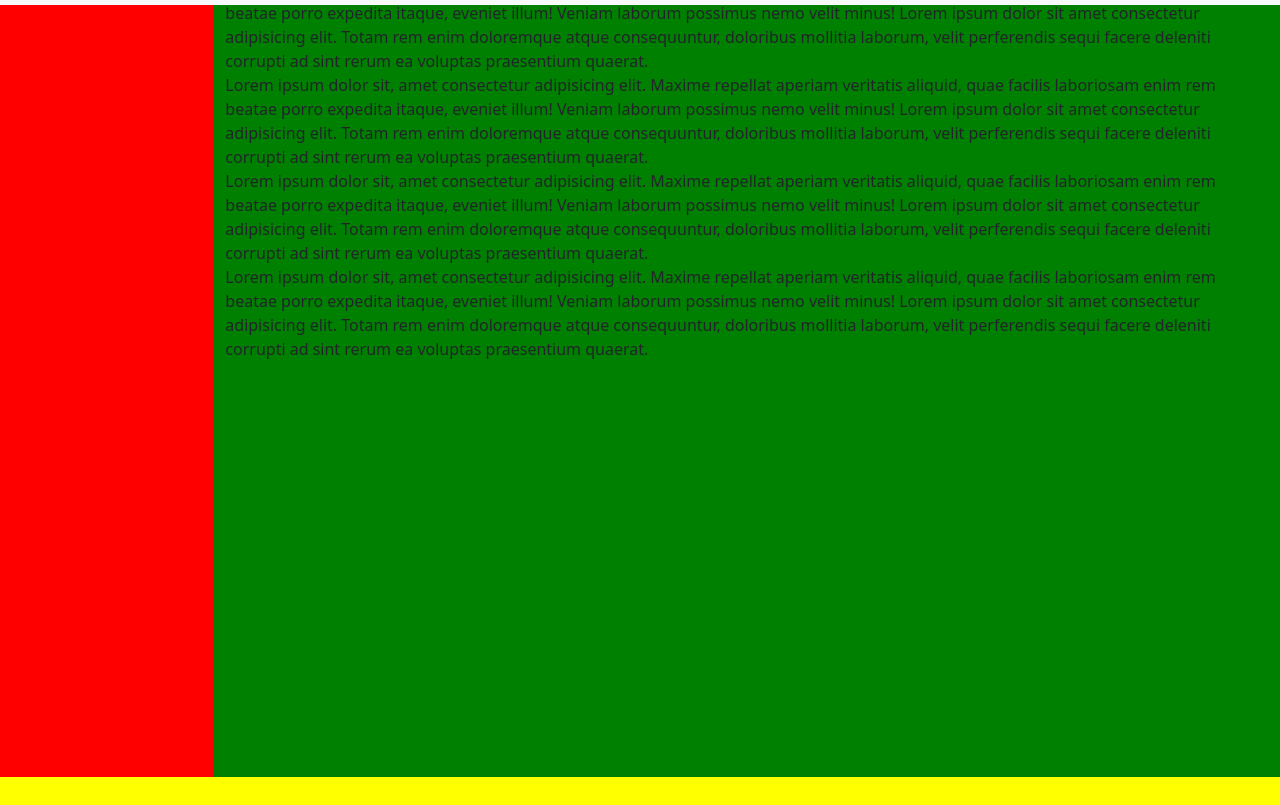
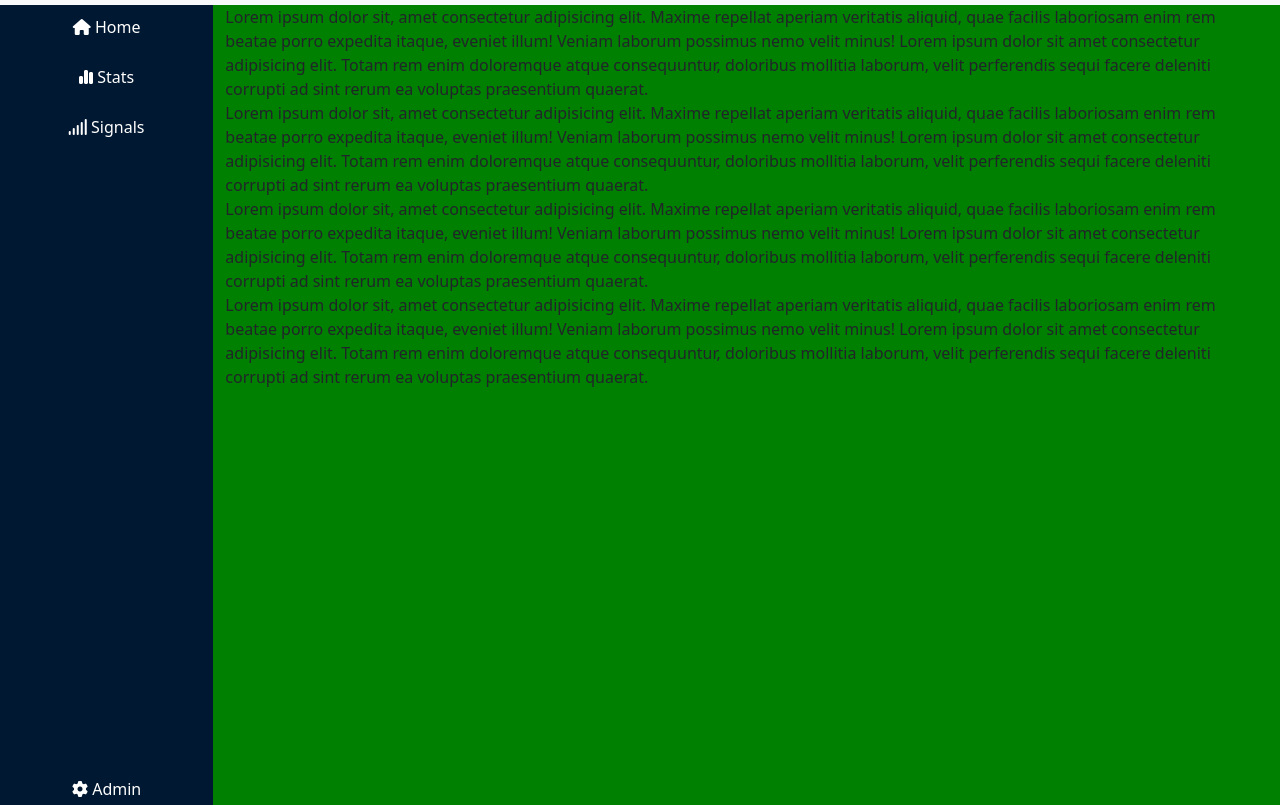
Before and after one commit to 19nikilangiu91/html-css-bootstrap-dashboard, a plain HTML site: page index.html in a window 1280 px wide. Shown: the part 71-876 px from the top of the page. Before the commit the page ends 848 px from the top, so only its background shows below. Drawn offline with nearby package versions, Linux system fonts and the light colour scheme.

Commit message:
Aside bar Done

```diff
--- a/css/style.css
+++ b/css/style.css
@@ -26,14 +26,21 @@ body{
     background-color:#e5e5e5;
 }
 
+.wrapper{
+    height: 100vh;
+}
+
 .ms_main{
+    overflow: hidden;
+    margin-top: 76px;
     height: 100vh;
 }
 
 .aside-bar{
     width: 20%;
+    flex-grow: 1;
+    background-color: #001831;
     /* DEBUG */
-    background-color: red;
 }
 
 .main-content{
@@ -43,6 +50,21 @@ body{
 }
 
 .text{
-    border: 1px solid black;
-    min-height: 50px;
+    padding: 10px;
+    width: 100%;
+    /* DEBUG */
+    /* border: 1px solid black; */
 }
+
+.special-text{
+    height:calc(100vh - 138px);
+    padding: 10px;
+    width: 100%;
+    /* DEBUG */
+    /* border: 1px solid black; */
+}
+
+a{
+    text-decoration: none;
+    color: white;
+}
--- a/index.html
+++ b/index.html
@@ -65,11 +65,35 @@
         </nav>
     </header>
 
-    <main class="ms_main d-flex mt-5">
+    <div class="wrapper">
+        <main class="ms_main d-flex">
             <div class="aside-bar">
-            <div class="container-fluid">
-                <div class="row">
-
+                <div class="row justify-content-center text-center">
+                    <div class="col-12">
+                        <div class="text">
+                            <a href="#">
+                                <i class="fa-solid fa-house"></i>
+                                <h6 class="d-none d-md-inline-block">Home</h6>
+                            </a>
+                        </div>
+                        <div class="text">
+                            <a href="#">
+                                <i class="fa-solid fa-chart-simple"></i>
+                                <h6 class="d-none d-md-inline-block">Stats</h6>
+                            </a>
+                        </div>
+                        <div class="special-text">
+                            <a href="#">
+                                <i class="fa-solid fa-signal"></i>
+                                <h6 class="d-none d-md-inline-block">Signals</h6>
+                            </a>
+                        </div>
+                        <div class="text">
+                            <a href="#">
+                                <i class="fa-solid fa-gear"></i>
+                                <h6 class="d-none d-md-inline-block">Admin</h6>
+                            </a>
+                        </div>
                     </div>
                 </div>
             </div>
@@ -92,9 +116,8 @@
                     </div>
                 </div>
             </div>
-
-
         </main>
+    </div>
 
     <script src="https://cdn.jsdelivr.net/npm/@popperjs/core@2.11.6/dist/umd/popper.min.js" integrity="sha384-oBqDVmMz9ATKxIep9tiCxS/Z9fNfEXiDAYTujMAeBAsjFuCZSmKbSSUnQlmh/jp3" crossorigin="anonymous"></script>
     <script src="https://cdn.jsdelivr.net/npm/bootstrap@5.2.2/dist/js/bootstrap.min.js" integrity="sha384-IDwe1+LCz02ROU9k972gdyvl+AESN10+x7tBKgc9I5HFtuNz0wWnPclzo6p9vxnk" crossorigin="anonymous"></script>
```
Lines whose indentation alone changed are shown as unchanged.
